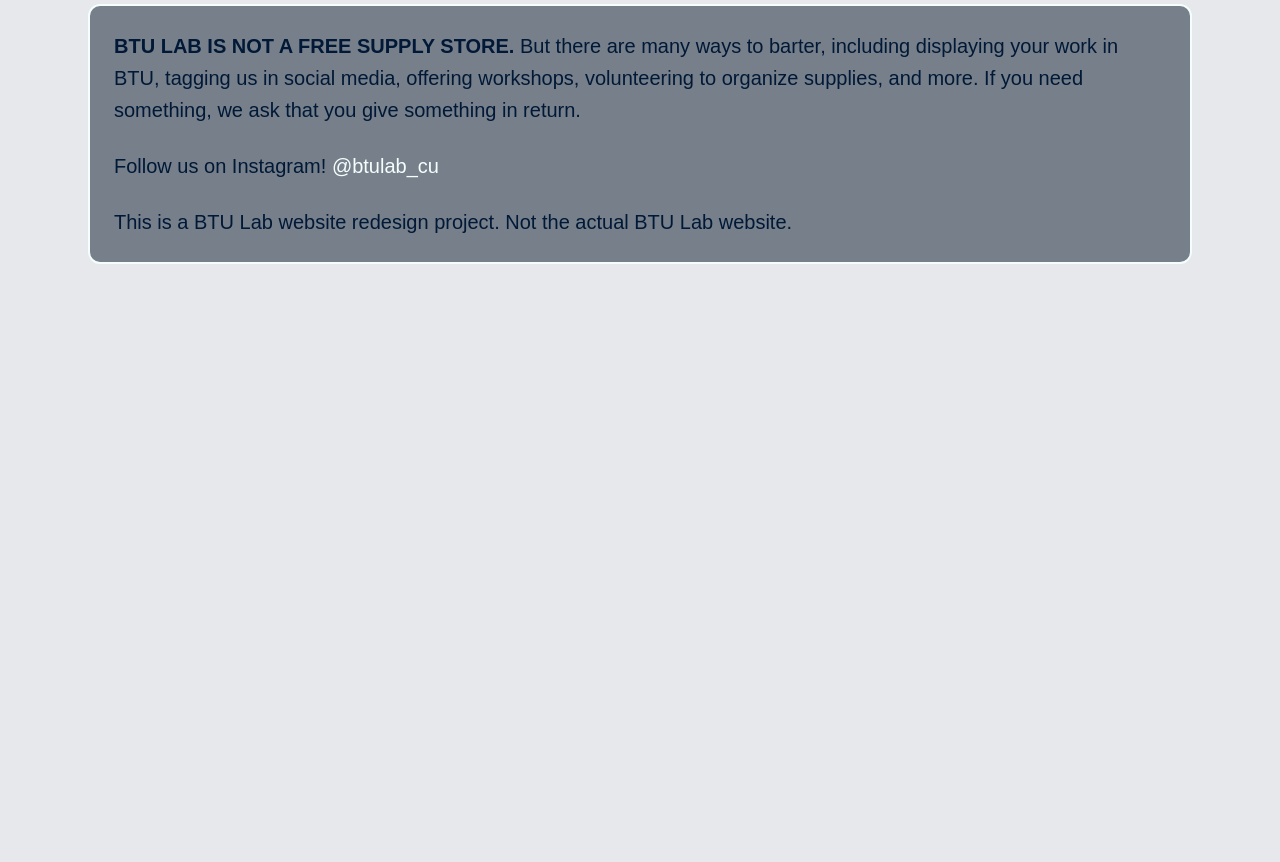
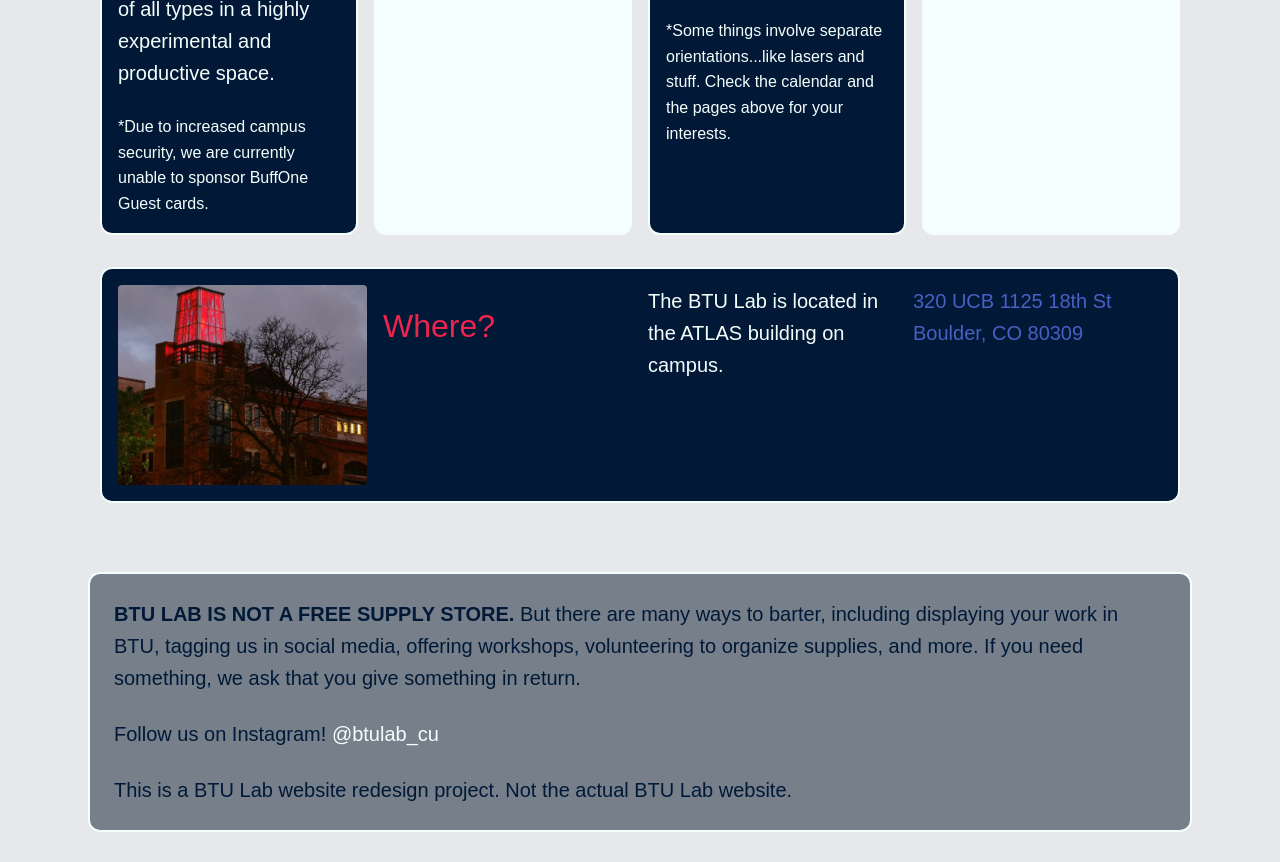
Before and after one commit to ClaireBlaeser/ClaireBlaeser.github.io, a plain HTML site: page midterm/home.html in a window 1280 px wide. Shown: the part 1213-2075 px from the top of the page. Before the commit the page ends 1525 px from the top, so only its background shows below. Drawn offline with Linux system fonts and the light colour scheme; a web font is replaced by a local one.

Commit message:
where container

```diff
--- a/midterm/home.html
+++ b/midterm/home.html
@@ -23,7 +23,8 @@
 
     <main class="pad">
 
-    <section>
+    <section id="title">
+        <div class="home-img"></div>
         <h1>Blow. Things. Up.</h1>
         <p>The ATLAS BTU Lab is an inclusive community makerspace facilitating projects at the intersection of Art, Design, Engineering and Architecture. It serves multiple functions as a general workspace, and workshop host.</p>
     </section>
@@ -56,6 +57,12 @@
                 <p>Questions? Email the <a class="link" href="mailto:atlasbtulab@gmail.com">BTU Lab!</a></p>
             </div>
         </div>
+        <div class="aboutContainer">
+            <img src="images/atlas.jpg" alt="Student in the BTU Lab at a location">
+            <h3>Where?</h3>
+            <p>The BTU Lab is located in the ATLAS building on campus.</p>
+            <p><a class="link" href="https://www.google.com/maps/dir/?api=1&amp;destination=320+UCB%2C+1125+18th+St%2C+Boulder%2C+CO+80309" target="_blank">320 UCB 1125 18th St Boulder, CO 80309</a></p>
+        </div>
     </section>
     </main>
     <br>
--- a/midterm/style.css
+++ b/midterm/style.css
@@ -200,6 +200,24 @@ header{
 
 
 
+.home-img {
+    width: 100%;
+    height: 300px;
+    border-radius: var(--radius-md);
+    background-image: url('images/homepage img.jpg');
+    object-fit: cover;
+    background-color: color-mix(in srgb, var(--color-secondary) 40%, transparent);
+    background-blend-mode: screen;
+}
+
+
+
+
+
+
+
+
+
 .aboutGrid {
     display: grid;
     grid-template-columns: repeat(auto-fit, minmax(200px, 1fr));
@@ -214,6 +232,8 @@ header{
     height: 200px;
     border-radius: var(--radius-sm);
     object-fit: cover;
+    /* background-color: color-mix(in srgb, var(--color-secondary) 100%, transparent);
+    background-blend-mode: screen; */
 }
 
 .aboutGrid .greyBG {
@@ -233,6 +253,41 @@ header{
 
 .aboutGrid .greyBG p, .aboutGrid .greyBG aside {
     color: var(--color-highlight);
+}
+
+.aboutContainer {
+    display: grid;
+    grid-template-columns: repeat(auto-fit, minmax(200px, 1fr));
+    gap: var(--spacing-md);
+    width: 100%;
+    max-width: 1200px;
+    margin: var(--spacing-lg) auto;
+    background-color: var(--color-neutral);
+    border-radius: var(--radius-md);
+    padding: var(--spacing-md);
+    border-color: var(--color-highlight);
+    border-width: 2px;
+    border-style: solid;
+}
+
+.aboutContainer img {
+    width: 100%;
+    height: 200px;
+    border-radius: var(--radius-sm);
+    object-fit: cover;
+}
+
+.aboutContainer p {
+    color: var(--color-highlight);
+}
+
+.aboutContainer a.link {
+    color: var(--color-secondary);
+    text-decoration: none;
+}
+
+.aboutContainer a.link:hover {
+    text-decoration: underline;
 }
 
 
```
Also changed, not shown: midterm/images/homepage img.jpg.
